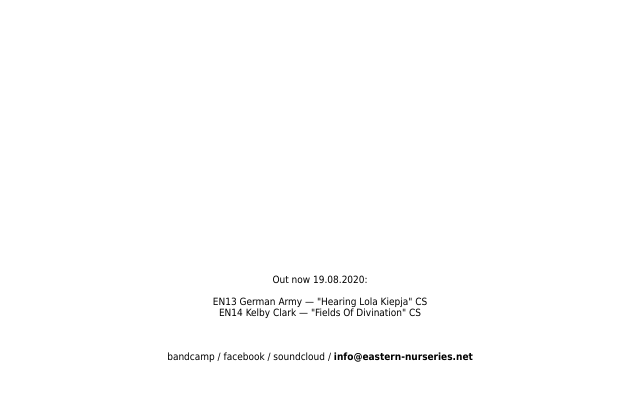
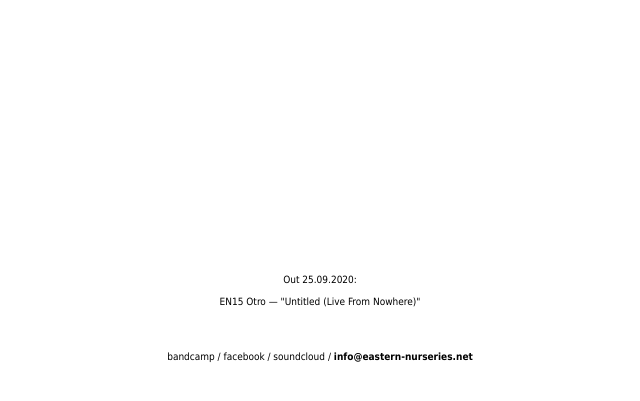
Before and after one commit to aftertheangels69/eastern-nurseries.net, a Jekyll site: the page built from index.md, in a window 1280 px wide. Shown: the top 401 px of the page, without its empty margins (320-960 px from the left). Built offline with Jekyll 4.4.1, drawn with Linux system fonts in a browser that asks for light colours; our own code applies the rules of GitHub Pages for plain Markdown files.

Commit message:
Update default.html

```diff
--- a/_layouts/default.html
+++ b/_layouts/default.html
@@ -29,11 +29,10 @@
 <br>
 <br>
 <br>
-Out now 19.08.2020:
+Out 25.09.2020:
 <br>
 <br>
-EN13 German Army — "Hearing Lola Kiepja" CS <br />
-EN14 Kelby Clark  —  "Fields Of Divination" CS
+EN15 Otro — "Untitled (Live From Nowhere)" <br />
 <br>
 <br>
 <br>
```
